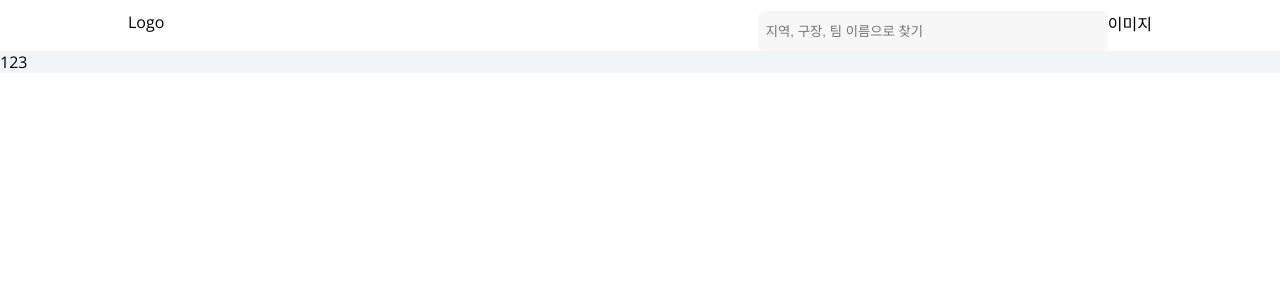
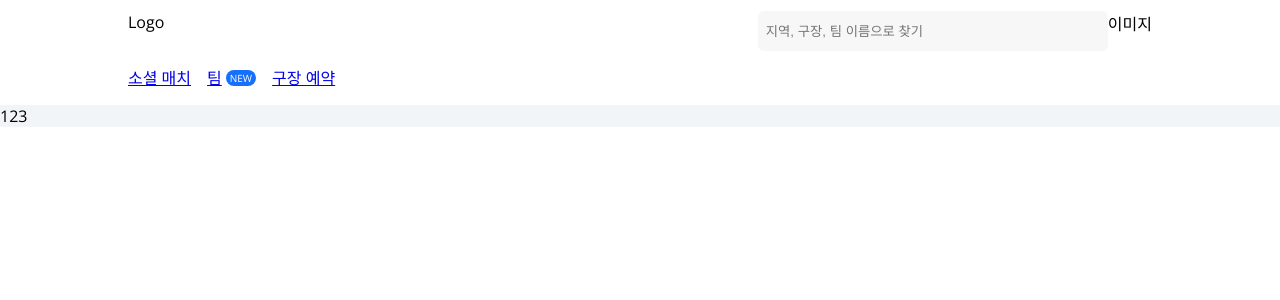
Before and after one commit to 25rae25/football, a Next.js app: page / in a window 1280 px wide. Shown: the top 300 px of the page. Built offline with nearby package versions, Linux system fonts and the light colour scheme.

Commit message:
navigate 마크업

```diff
--- a/src/app/page.tsx
+++ b/src/app/page.tsx
@@ -1,8 +1,10 @@
 import CarouselContainer from "@/components/Carousel/CarouselContainer";
+import NavigateContainer from "@/container/Navigate/NavigateContainer";
 
 export default function HomePage() {
   return (
     <>
+      <NavigateContainer />
       <CarouselContainer />
       <div></div>
     </>
--- /dev/null
+++ b/src/container/Navigate/NavigateContainer.module.css
@@ -0,0 +1,42 @@
+.naviContainer {
+  max-width: 1024px;
+  margin: 0 auto;
+  padding: 14px 24px;
+}
+
+.naviContainer .naviWrapper {
+  display: flex;
+}
+
+.naviContainer .naviWrapper .naviItem {
+  padding-right: 16px;
+  font-size: 16px;
+  line-height: 26px;
+  margin: 0;
+}
+
+.naviContainer .newWrap {
+  display: flex;
+  align-items: center;
+}
+
+.newWrap .naviLink {
+  font-size: 18px;
+  color: #727f88;
+}
+
+.newWrap .selected {
+  font-weight: 700;
+  color: #282b33;
+}
+
+.naviContainer .newWrap .new {
+  background-color: #1570ff;
+  color: #fff;
+  font-size: 10px;
+  padding: 0px 4px;
+  border-radius: 13px;
+  margin-left: 4px;
+  height: 16px;
+  line-height: 16px;
+}
--- /dev/null
+++ b/src/container/Navigate/NavigateContainer.tsx
@@ -0,0 +1,23 @@
+import Link from "next/link";
+import styles from "./NavigateContainer.module.css";
+
+export default function NavigateContainer() {
+  return (
+    <div className={styles.naviContainer}>
+      <div className={styles.naviWrapper}>
+        <div className={styles.naviItem}>
+          <Link href="/">소셜 매치</Link>
+        </div>
+        <div className={styles.naviItem}>
+          <div className={styles.newWrap}>
+            <Link href="/">팀</Link>
+            <span className={styles.new}>NEW</span>
+          </div>
+        </div>
+        <div className={styles.naviItem}>
+          <Link href="/">구장 예약</Link>
+        </div>
+      </div>
+    </div>
+  );
+}
```
Also changed, not shown: package.json (+1 -6 lines), src/components/Carousel/CarouselSlider.tsx (deleted, +0 -12 lines), 1 other file (tests, documents, lock files or other folders).
